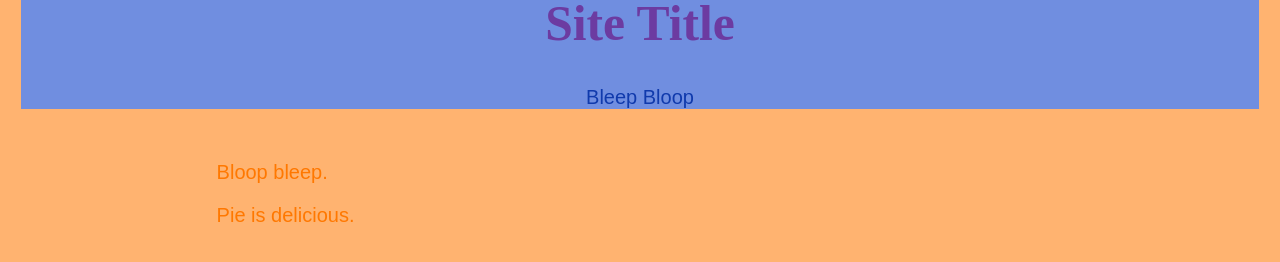
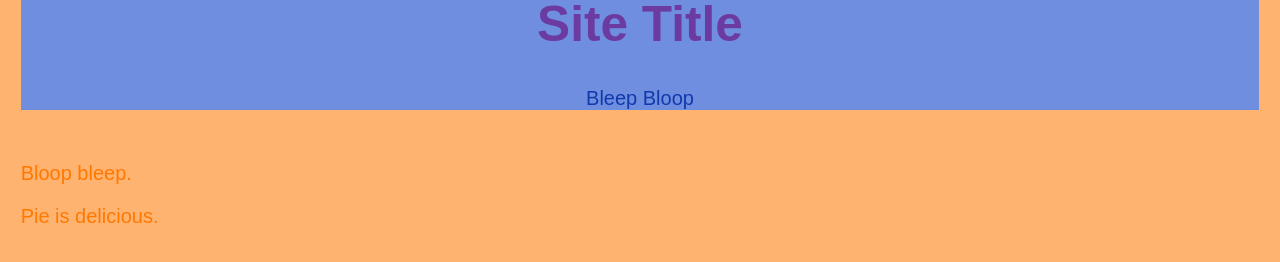
Before and after one commit to JeanTheBean/reimagined-broccoli, a plain HTML site: page index.html in a window 1280 px wide. Drawn offline with Linux system fonts and the light colour scheme.

```diff
--- a/style.css
+++ b/style.css
@@ -1,7 +1,7 @@
 body{
 	background-color: #FFb370;
 	font-family: Baskerville Old Face, sans-serif;
-	cursor: url(cursor.gif), auto;
+	/* cursor: url(cursor.gif), auto; */
 	overflow-y: scroll;
 }
 ul{
@@ -25,7 +25,7 @@
 }
 */
 h1{
-	font-family: Brush Script MT, serif;
+	font-family: Arial, serif;
 	font-size: 3.1em;
 }
 h2{
@@ -43,11 +43,10 @@
 	background-color: #b8b4ed;
 	color: #4b44a6;
 }
-.menu{
+/* .menu{
 	float: left;
 	width: 13.5%;
 	margin-left: 1%;
-	/*padding: 1%;*/
 	background-color: #66ea77;
 	color: #00c618;
 	text-align: center;
@@ -57,6 +56,13 @@
 	padding: 1%;
 	margin-right: 1%;
 	float: right;
+	background-color: #ffb370;
+	color: #ff7800;
+} */
+.main{
+	width: 95%;
+	padding: 1%;
+	float: center;
 	background-color: #ffb370;
 	color: #ff7800;
 }
```
